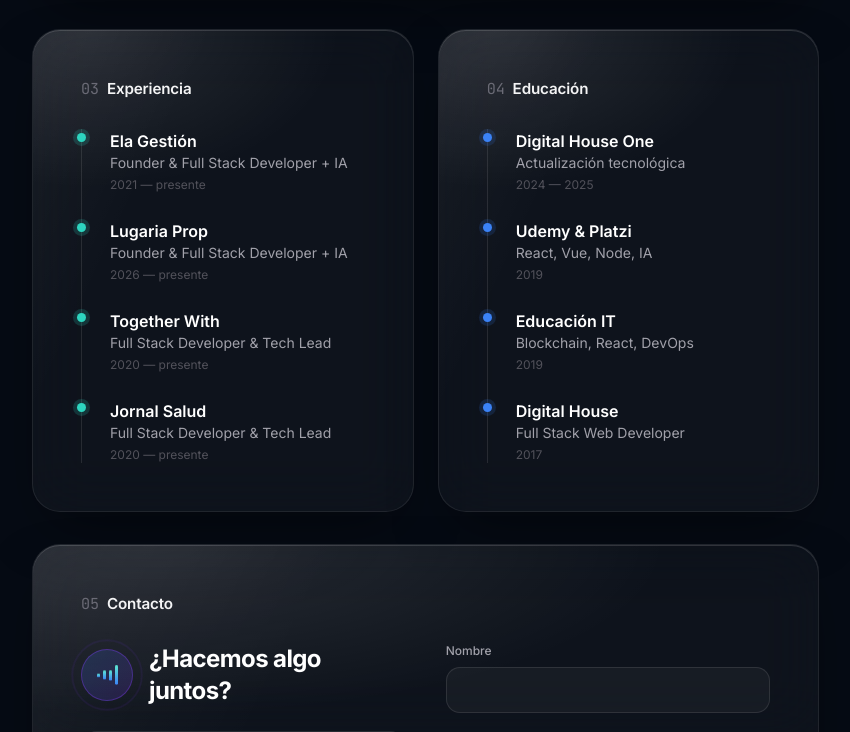
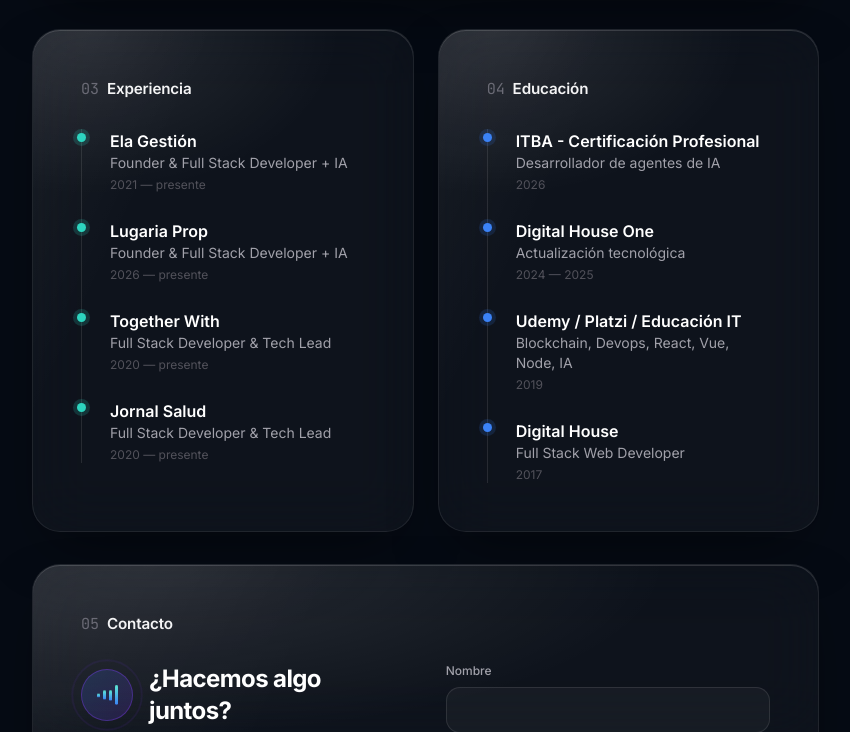
Before and after one commit to evolucionaurea/cv, a plain HTML site: page index.html in a window 1280 px wide. Shown: the part 1568-2300 px from the top of the page, without its empty margins (408-1258 px from the left). Drawn offline with nearby package versions, Linux system fonts and the light colour scheme.

Commit message:
actualizacion

```diff
--- a/index.html
+++ b/index.html
@@ -963,9 +963,9 @@
                             </div>
                         </div>
                         <div>
-                            <div class="flex justify-between text-xs text-zinc-500 mb-1.5"><span>IA / LLMs</span><span>90%</span></div>
+                            <div class="flex justify-between text-xs text-zinc-500 mb-1.5"><span>IA / LLMs</span><span>80%</span></div>
                             <div class="bar-track">
-                                <div class="bar-fill" data-target="90"></div>
+                                <div class="bar-fill" data-target="80"></div>
                             </div>
                         </div>
                         <div>
@@ -1229,18 +1229,18 @@
                     <section class="panel p-10 md:p-12 reveal">
                         <h4 class="section-title"><span class="num">04</span>Educación</h4>
                         <div class="timeline-item">
+                            <h5 class="font-semibold text-white">ITBA - Certificación Profesional</h5>
+                            <p class="text-zinc-400 text-sm">Desarrollador de agentes de IA</p>
+                            <p class="text-zinc-600 text-xs mt-1">2026</p>
+                        </div>
+                        <div class="timeline-item">
                             <h5 class="font-semibold text-white">Digital House One</h5>
                             <p class="text-zinc-400 text-sm">Actualización tecnológica</p>
                             <p class="text-zinc-600 text-xs mt-1">2024 — 2025</p>
                         </div>
                         <div class="timeline-item">
-                            <h5 class="font-semibold text-white">Udemy & Platzi</h5>
-                            <p class="text-zinc-400 text-sm">React, Vue, Node, IA</p>
-                            <p class="text-zinc-600 text-xs mt-1">2019</p>
-                        </div>
-                        <div class="timeline-item">
-                            <h5 class="font-semibold text-white">Educación IT</h5>
-                            <p class="text-zinc-400 text-sm">Blockchain, React, DevOps</p>
+                            <h5 class="font-semibold text-white">Udemy / Platzi / Educación IT</h5>
+                            <p class="text-zinc-400 text-sm">Blockchain, Devops, React, Vue, Node, IA</p>
                             <p class="text-zinc-600 text-xs mt-1">2019</p>
                         </div>
                         <div class="timeline-item" style="padding-bottom:0">
```
